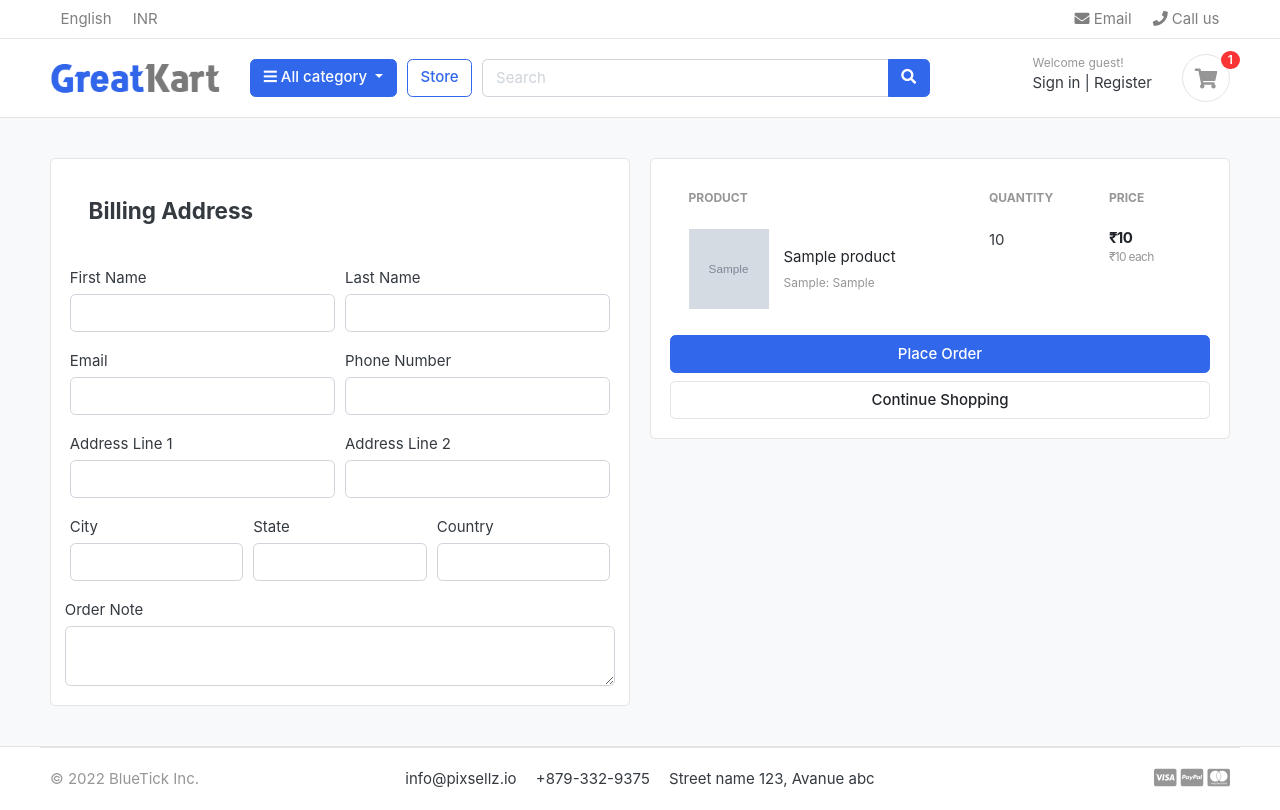
After one commit to bhavinpokal/greatkart-django, a Django app: template templates/store/checkout.html in a window 1280 px wide. The commit adds this page. Run offline with Django 3.2, Linux system fonts and the light colour scheme; the template is opened without the code that fills it: most values are stand-ins (such as "Sample title", 1, 10 or a date in 2020); grey boxes marked "Sample" are stand-in pictures; some libraries are stand-ins or nearby versions; some web fonts are replaced.

Commit message:
Cart and Checkout

```diff
--- a/carts/context_processors.py
+++ b/carts/context_processors.py
@@ -9,7 +9,10 @@ def counter(request):
     else:
         try:
             cart = Cart.objects.filter(cart_id=_cart_id(request))
-            cart_items = CartItem.objects.all().filter(cart=cart[:1])
+            if request.user.is_authenticated:
+                cart_items = CartItem.objects.all().filter(user=request.user)
+            else:
+                cart_items = CartItem.objects.all().filter(cart=cart[:1])
             for cart_item in cart_items:
                 cart_count += cart_item.quantity
         except Cart.DoesNotExist:
--- a/carts/models.py
+++ b/carts/models.py
@@ -1,4 +1,6 @@
 from django.db import models
+
+from accounts.models import Account
 from store.models import Product, Variation
 
 
@@ -11,9 +13,10 @@ class Cart(models.Model):
 
 
 class CartItem(models.Model):
+    user = models.ForeignKey(Account, on_delete=models.CASCADE, null=True)
     product = models.ForeignKey(Product, on_delete=models.CASCADE)
     variations = models.ManyToManyField(Variation, blank=True)
-    cart = models.ForeignKey(Cart, on_delete=models.CASCADE)
+    cart = models.ForeignKey(Cart, on_delete=models.CASCADE, null=True)
     quantity = models.IntegerField()
     is_active = models.BooleanField(default=True)
 
--- a/carts/urls.py
+++ b/carts/urls.py
@@ -6,4 +6,5 @@ urlpatterns = [
     path('add_cart/<int:product_id>/', views.add_cart, name='add_cart'),
     path('remove_cart/<int:product_id>/<int:cart_item_id>/', views.remove_cart, name='remove_cart'),
     path('remove_cart_item/<int:product_id>/<int:cart_item_id>/', views.remove_cart_item, name='remove_cart_item'),
+    path('checkout/', views.checkout, name='checkout'),
 ]
--- a/templates/store/cart.html
+++ b/templates/store/cart.html
@@ -103,7 +103,7 @@
                         <p class="text-center mb-3">
                             <img src="{% static './images/misc/payments.png' %}" height="26">
                         </p>
-                        <a href="./place-order.html" class="btn btn-primary btn-block"> Checkout </a>
+                        <a href="{% url 'checkout' %}" class="btn btn-primary btn-block"> Checkout </a>
                         <a href="{% url 'store' %}" class="btn btn-light btn-block">Continue Shopping</a>
                     </div> <!-- card-body.// -->
                 </div> <!-- card.// -->
--- /dev/null
+++ b/templates/store/checkout.html
@@ -0,0 +1,126 @@
+{% extends 'base.html' %}
+{% load static %}
+{% block content %}
+
+<section class="section-content padding-y bg">
+    <div class="container">
+        <!-- ============================ COMPONENT 1 ================================= -->
+        <form action="" method="POST">
+            {% csrf_token %}
+            <div class="row">
+                <aside class="col-lg-6">
+                    <div class="card">
+                        <div class="card-body">
+                            <h4 class="card-body mb-4">Billing Address</h4>
+                            <div class="form-row">
+                                <div class="col form-group">
+                                    <label for="first_name">First Name</label>
+                                    <input type="text" name="first_name" id="first_name" class="form-control" required>
+                                </div>
+                                <div class="col form-group">
+                                    <label for="last_name">Last Name</label>
+                                    <input type="text" name="last_name" id="last_name" class="form-control" required>
+                                </div>
+                            </div>
+                            <div class="form-row">
+                                <div class="col form-group">
+                                    <label for="email">Email</label>
+                                    <input type="email" name="email" id="email" class="form-control" required>
+                                </div>
+                                <div class="col form-group">
+                                    <label for="phone">Phone Number</label>
+                                    <input type="text" name="phone" id="phone" class="form-control" required>
+                                </div>
+                            </div>
+                            <div class="form-row">
+                                <div class="col form-group">
+                                    <label for="address_line_1">Address Line 1</label>
+                                    <input type="text" name="address_line_1" id="address_line_1" class="form-control"
+                                           required>
+                                </div>
+                                <div class="col form-group">
+                                    <label for="address_line_2">Address Line 2</label>
+                                    <input type="text" name="address_line_2" id="address_line_2" class="form-control">
+                                </div>
+                            </div>
+                            <div class="form-row">
+                                <div class="col form-group">
+                                    <label for="city">City</label>
+                                    <input type="text" name="city" id="city" class="form-control" required>
+                                </div>
+                                <div class="col form-group">
+                                    <label for="state">State</label>
+                                    <input type="text" name="state" id="state" class="form-control" required>
+                                </div>
+                                <div class="col form-group">
+                                    <label for="country">Country</label>
+                                    <input type="text" name="country" id="country" class="form-control" required>
+                                </div>
+                            </div>
+                            <div class="form-row">
+                                <label for="order_note">Order Note</label>
+                                <textarea name="order_note" class="form-control" id="order_note" rows="2"></textarea>
+                            </div>
+                        </div>
+                    </div> <!-- card.// -->
+                </aside> <!-- col.// -->
+                <aside class="col-lg-6">
+                    <div class="card">
+                        <div class="card-body">
+                            <table class="table table-borderless table-shopping-cart">
+                                <thead class="text-muted">
+                                <tr class="small text-uppercase">
+                                    <th scope="col">Product</th>
+                                    <th scope="col" width="120">Quantity</th>
+                                    <th scope="col" width="120">Price</th>
+                                </tr>
+                                </thead>
+                                <tbody>
+                                {% for cart_item in cart_items %}
+                                <tr>
+                                    <td>
+                                        <figure class="itemside align-items-center">
+                                            <div class="aside"><img src="{{ cart_item.product.images.url }}"
+                                                                    class="img-sm"></div>
+                                            <figcaption class="info">
+                                                <a href="{{ cart_item.product.get_url }}" class="title text-dark">
+                                                    {{ cart_item.product.product_name }}
+                                                </a>
+                                                {% if cart_item.variations.all %}
+                                                {% for item in cart_item.variations.all %}
+                                                <p class="text-muted small">
+                                                    {{ item.variation_category | capfirst }}: {{ item.variation_value | capfirst }}
+                                                    <br>
+                                                </p>
+                                                {% endfor %}
+                                                {% endif %}
+                                            </figcaption>
+                                        </figure>
+                                    </td>
+                                    <td>
+                                        <!-- col.// -->
+                                        <label for="">{{ cart_item.quantity }}</label>
+                                    </td>
+                                    <td>
+                                        <div class="price-wrap">
+                                            <var class="price">₹{{ cart_item.sub_total }}</var>
+                                            <small class="text-muted"> ₹{{ cart_item.product.price }} each </small>
+                                        </div> <!-- price-wrap .// -->
+                                    </td>
+                                </tr>
+                                {% endfor %}
+                                </tbody>
+                            </table>
+                            <button type="submit" name="submit" class="btn btn-primary btn-block">Place Order</button>
+                            <a href="{% url 'store' %}" class="btn btn-light btn-block">Continue Shopping</a>
+                        </div> <!-- card-body.// -->
+                    </div> <!-- card.// -->
+                </aside> <!-- col.// -->
+            </div> <!-- row.// -->
+        </form>
+        <!-- ============================ COMPONENT 1 END .// ================================= -->
+    </div> <!-- container .//  -->
+</section>
+<!-- ========================= SECTION CONTENT END// ========================= -->
+
+{% endblock %}
```
Also changed, not shown: accounts/views.py (+45 -1 lines), carts/views.py (+144 -56 lines), carts/migrations/0003_auto_20221212_1740.py (added).
